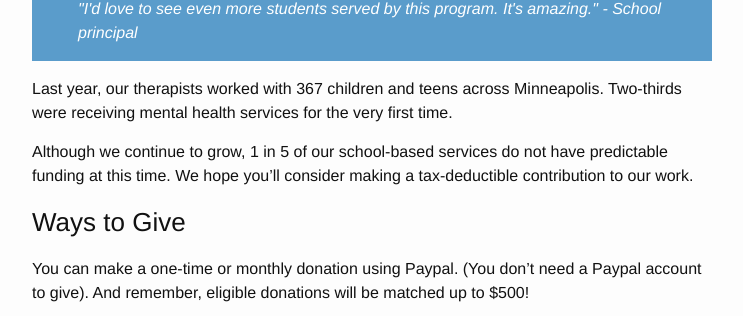
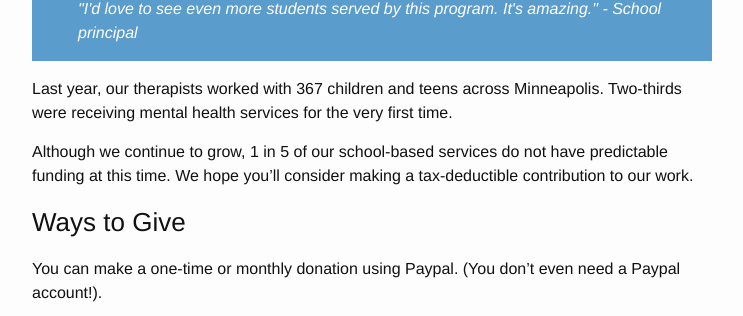
Before and after one commit to watercourse-cc/watercourse, a Jekyll site: the page built from donate.md, in a window 1280 px wide and 900 px high, scrolled down 1222 px, cut to the strip 0-316 px from the top of the window. Shown: the whole strip, without its empty margins (268-1011 px from the left). Built offline with Jekyll 4.4.1, drawn with Linux system fonts in a browser that asks for light colours.

Commit message:
Update donate.md

```diff
--- a/donate.md
+++ b/donate.md
@@ -20,7 +20,8 @@ Although we continue to grow, 1 in 5 of our school-based services do not have pr
 
 ### Ways to Give
 
-You can make a one-time or monthly donation using Paypal. (You don't need a Paypal account to give). And remember, eligible donations will be matched up to $500!
+You can make a one-time or monthly donation using Paypal. (You don't even need a Paypal account!).
+
 <div><form action="https://www.paypal.com/cgi-bin/webscr" method="post" target="_top">
 <input type="hidden" name="cmd" value="_s-xclick">
 <input type="hidden" name="hosted_button_id" value="74D75475R6RKE">
```
